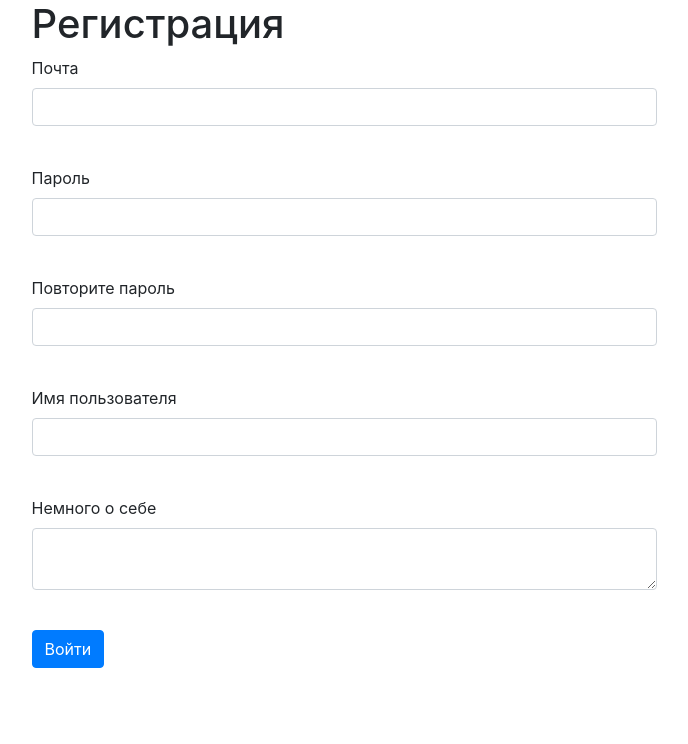
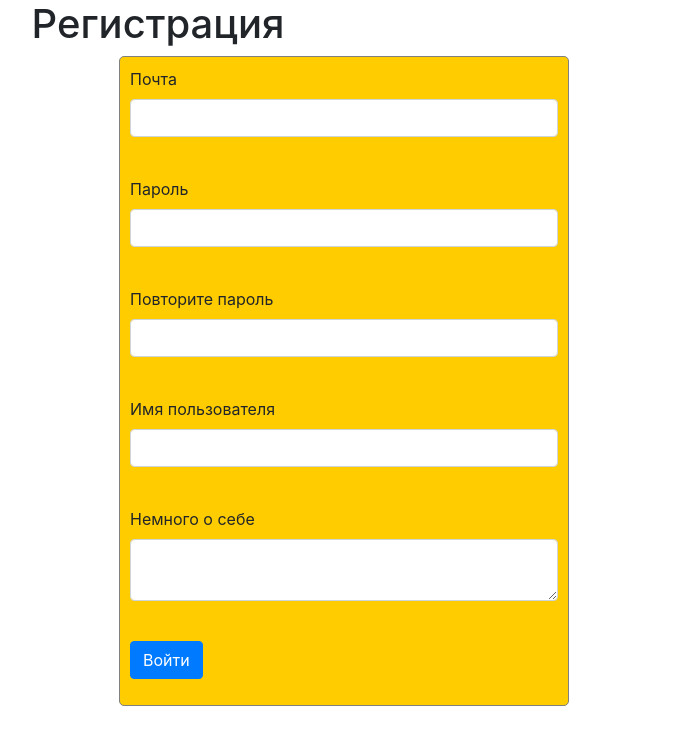
Before and after one commit to russuran/WorkbenchSite, a Flask app: page /register in a window 1280 px wide. Shown: the part 56-800 px from the top of the page, without its empty margins (296-984 px from the left). Run offline with Flask 2, Linux system fonts and the light colour scheme; some libraries are stand-ins or nearby versions.

Commit message:
Add files via upload

```diff
--- a/static/css/style.css
+++ b/static/css/style.css
@@ -10,10 +10,6 @@
 .container {
     margin-top: 10px !important;
     padding: 100px 106px;
-}
-
-.img {
-    border-radius: 5px 5px 0 0;
 }
 
 .mt-0 {
@@ -34,11 +30,11 @@
 }
 
 form.login_form {
-    margin-left: auto !impotant;
-    margin-right: auto !impotant;
-    max-width: 450px !impotant;
-    background-color: #ffcc00 !impotant;
-    border: 1px solid gray !impotant;
-    border-radius: 5px !impotant;
-    padding: 10px !impotant;
+    margin-left: auto;
+    margin-right: auto;
+    max-width: 450px;
+    background-color: #ffcc00;
+    border: 1px solid gray;
+    border-radius: 5px;
+    padding: 10px;
 }
```
Also changed, not shown: db/cards.db.
